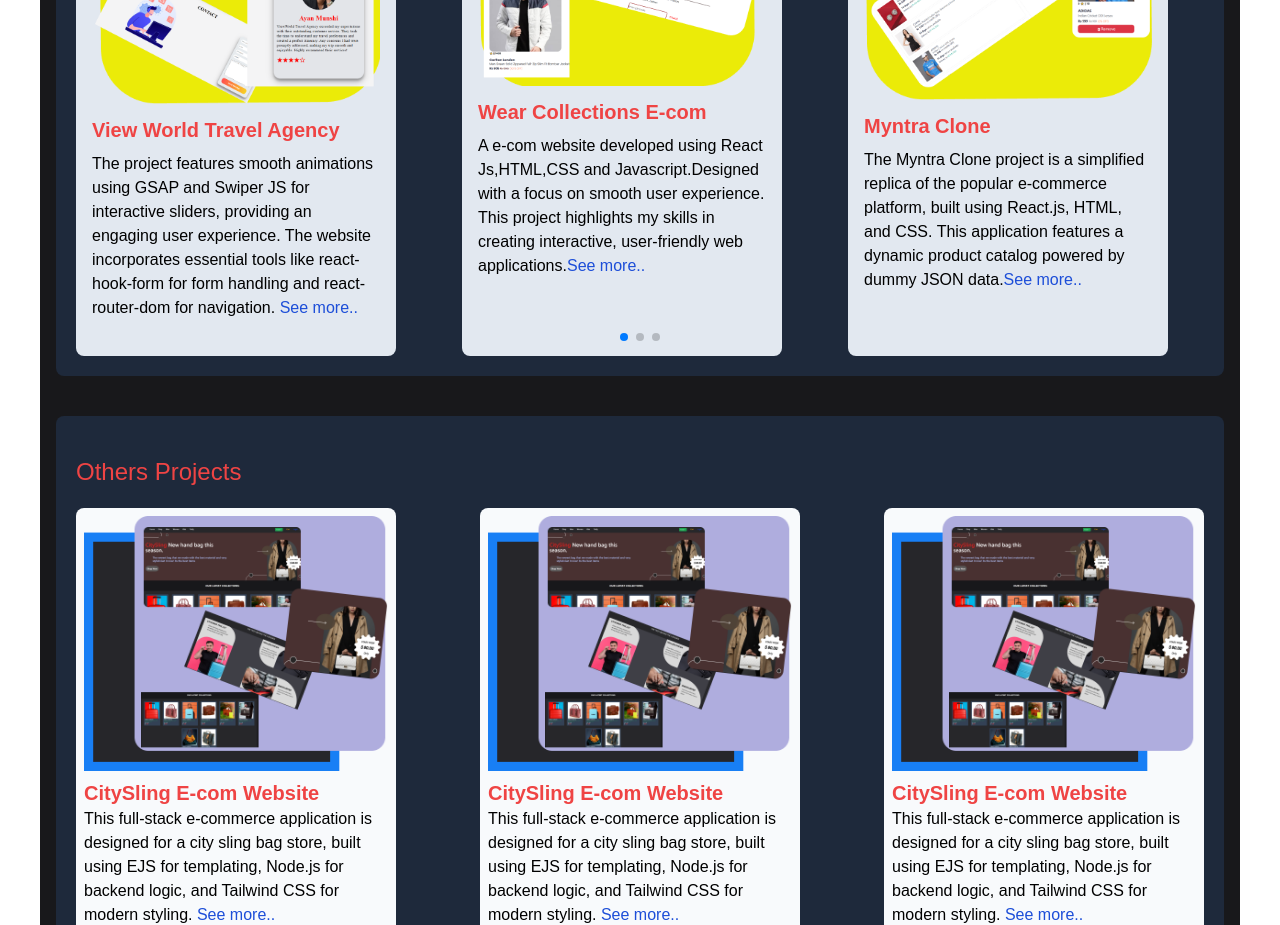
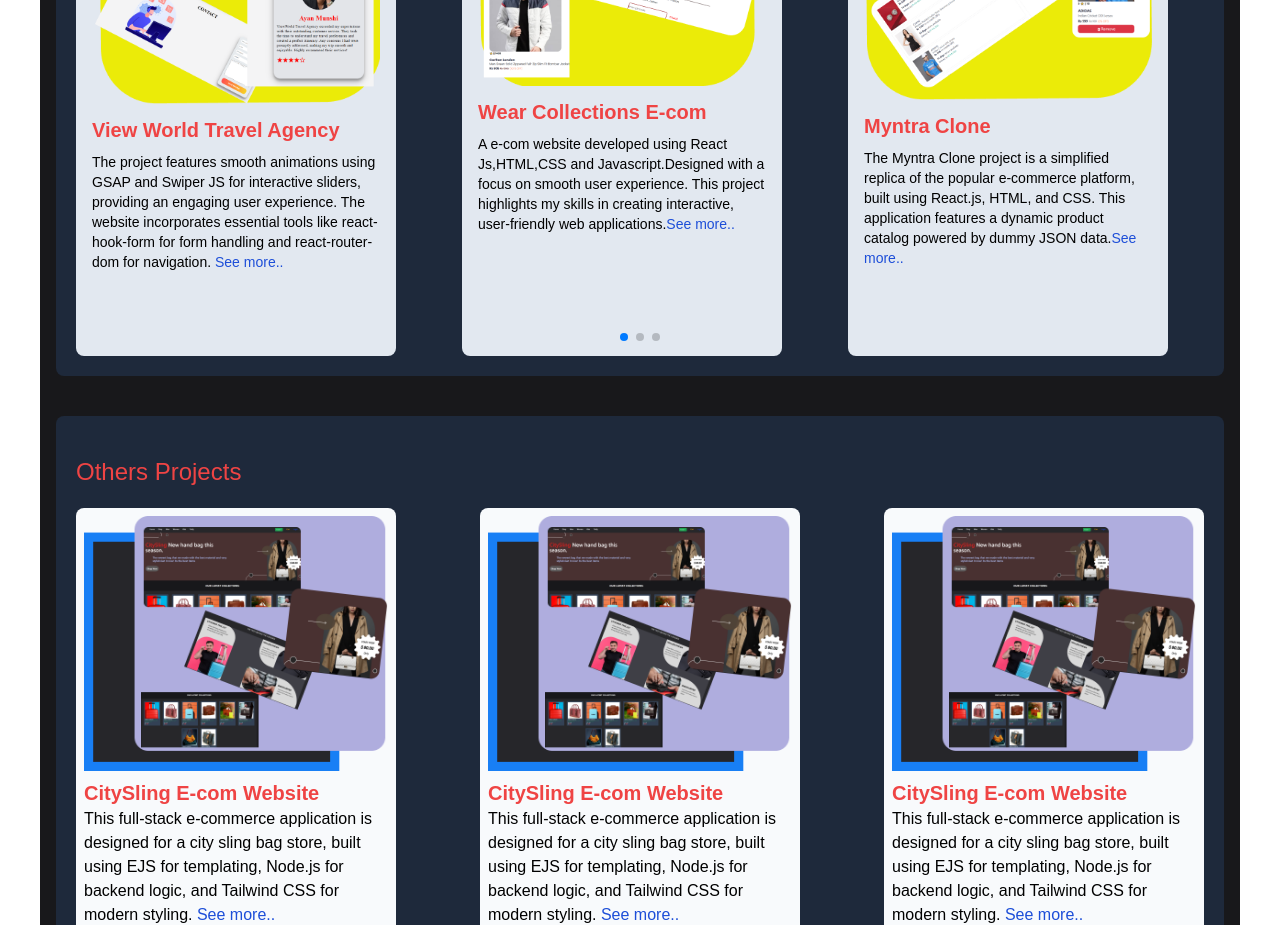
Before and after one commit to abhijit84842/Abhijit_Portfolio, a Next.js app: page /pages/projectall in a window 1280 px wide. Shown: the part 1200-2125 px from the top of the page. Built offline with nearby package versions, Linux system fonts and the light colour scheme.

Commit message:
update text size

```diff
--- a/app/components/ProjectsShow/FrontendProjectsShow.js
+++ b/app/components/ProjectsShow/FrontendProjectsShow.js
@@ -47,7 +47,7 @@ const FrontendProjectsShow = () => {
               <p className="text-red-500 text-xl mt-2 font-semibold mb-2 mt-3">
                 View World Travel Agency
               </p>
-              <p className="text-black">
+              <p className="text-black text-sm">
                 The project features smooth animations using GSAP and Swiper JS
                 for interactive sliders, providing an engaging user experience.
                 The website incorporates essential tools like react-hook-form
@@ -71,7 +71,7 @@ const FrontendProjectsShow = () => {
               <p className="text-red-500 text-xl mt-2 font-semibold mb-2 mt-3">
                 Wear Collections E-com
               </p>
-              <p className="text-black ">
+              <p className="text-black text-sm">
                 A e-com website developed using React Js,HTML,CSS and
                 Javascript.Designed with a focus on smooth user experience. This
                 project highlights my skills in creating interactive,
@@ -94,7 +94,7 @@ const FrontendProjectsShow = () => {
               <p className="text-red-500 text-xl mt-2 font-semibold mb-2 mt-3">
                 Myntra Clone
               </p>
-              <p className="text-black ">
+              <p className="text-black text-sm">
                 The Myntra Clone project is a simplified replica of the popular
                 e-commerce platform, built using React.js, HTML, and CSS. This
                 application features a dynamic product catalog powered by dummy
@@ -117,7 +117,7 @@ const FrontendProjectsShow = () => {
               <p className="text-red-500 text-xl mt-2 font-semibold mb-2 mt-3">
                 BMI Calculator
               </p>
-              <p className="text-black ">
+              <p className="text-black text-sm">
                 BMI Calculator project is a user-friendly React.js application
                 designed to help users quickly and accurately calculate their
                 Body Mass Index (BMI).For styling use CSS. The calculator takes
@@ -141,7 +141,7 @@ const FrontendProjectsShow = () => {
               <p className="text-red-500 text-xl mt-2 font-semibold mb-2 mt-3">
                 Weather App Using React Js
               </p>
-              <p className="text-black ">
+              <p className="text-black text-sm">
                 This is a weather application built using React.js
                 for functionality and CSS for styling. The app allows users to
                 search for weather information for different locations,
```
